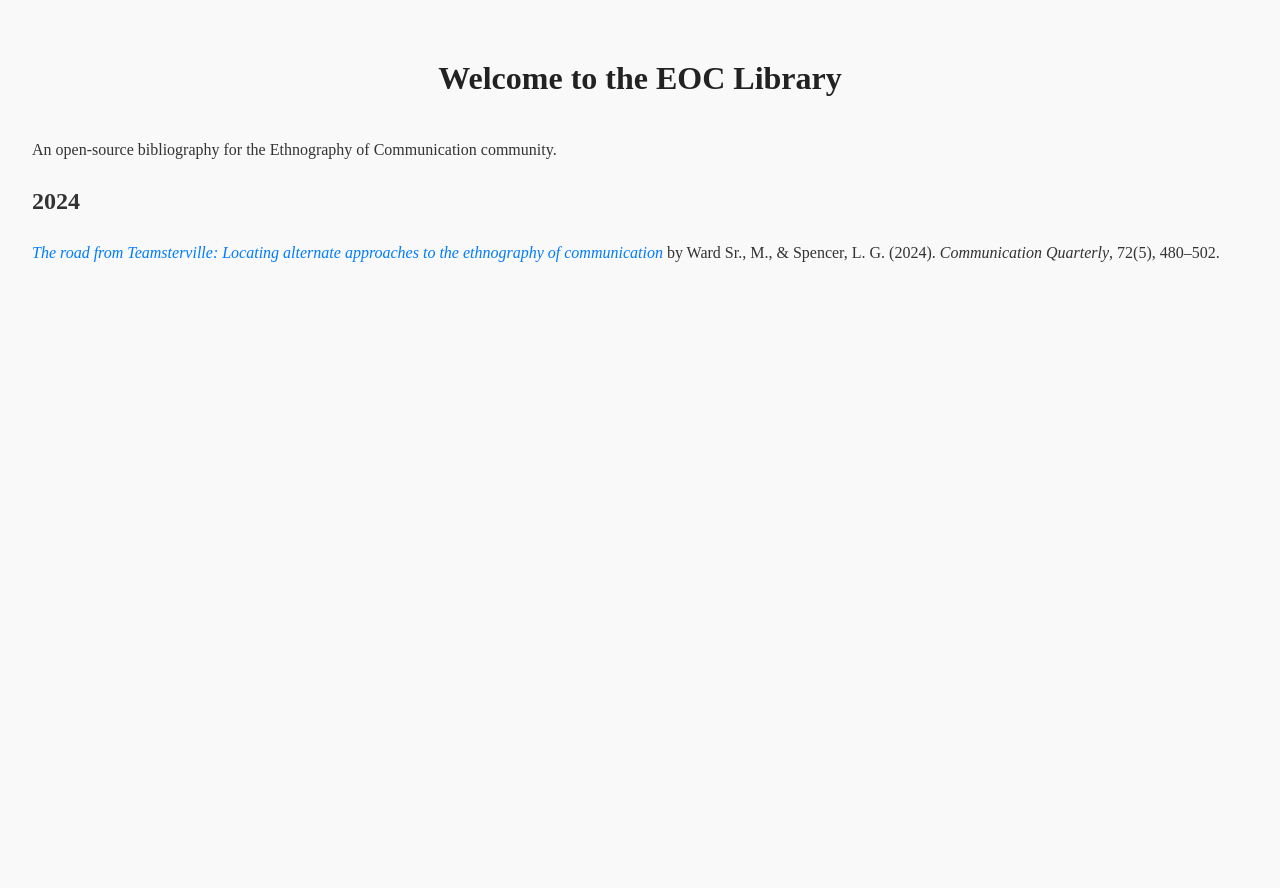
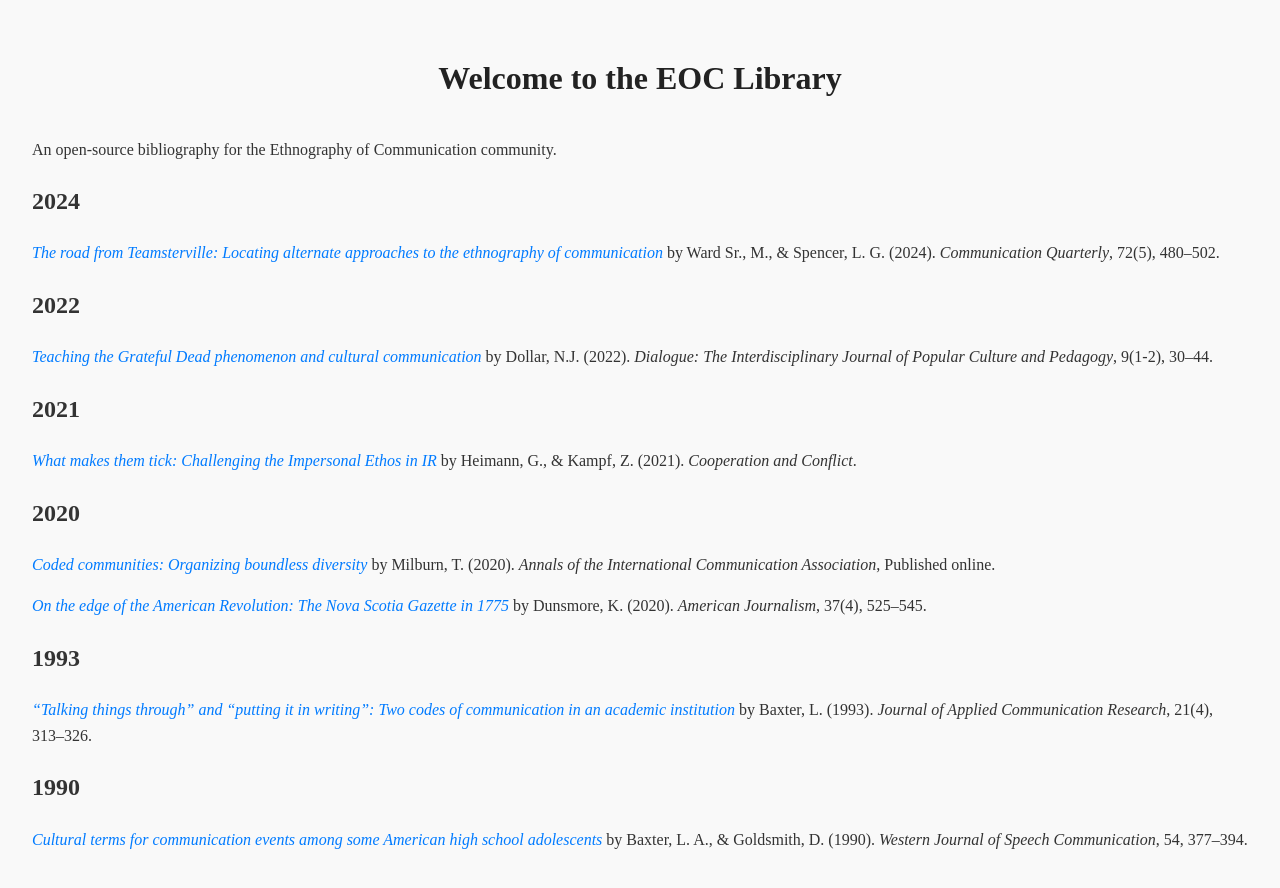
Before and after one commit to nimshav/EOC, a website: page public/index.html in a window 1280 px wide. Before the commit the page ends 800 px from the top, so only its background shows below. Drawn offline with Linux system fonts and the light colour scheme.

Commit message:
added samles

```diff
--- a/public/index.html
+++ b/public/index.html
@@ -10,6 +10,7 @@
     <h1>Welcome to the EOC Library</h1>
     <p>An open-source bibliography for the Ethnography of Communication community.</p>
 
+    <!-- Articles for 2024 -->
     <div class="bibliography">
         <h2>2024</h2>
         <ul>
@@ -22,9 +23,100 @@
                     <i>Communication Quarterly</i>, 72(5), 480–502.
                 </span>
             </li>
-            <!-- Add more articles for 2024 here -->
         </ul>
     </div>
+
+    <!-- Articles for 2022 -->
+    <div class="bibliography">
+        <h2>2022</h2>
+        <ul>
+            <li>
+                <span class="citation">
+                    <a href="http://journaldialogue.org/issues/v9-issue-1-and-2/teaching-the-grateful-dead-phenomenon-and-cultural-communication/" target="_blank" rel="noopener" class="citation-title">
+                        Teaching the Grateful Dead phenomenon and cultural communication
+                    </a>
+                    by Dollar, N.J. (2022).
+                    <i>Dialogue: The Interdisciplinary Journal of Popular Culture and Pedagogy</i>, 9(1-2), 30–44.
+                </span>
+            </li>
+        </ul>
+    </div>
+
+    <!-- Articles for 2021 -->
+    <div class="bibliography">
+        <h2>2021</h2>
+        <ul>
+            <li>
+                <span class="citation">
+                    <a href="https://doi.org/10.1177/0010836720979012" target="_blank" rel="noopener" class="citation-title">
+                        What makes them tick: Challenging the Impersonal Ethos in IR
+                    </a>
+                    by Heimann, G., & Kampf, Z. (2021).
+                    <i>Cooperation and Conflict</i>.
+                </span>
+            </li>
+        </ul>
+    </div>
+
+    <!-- Articles for 2020 -->
+    <div class="bibliography">
+        <h2>2020</h2>
+        <ul>
+            <li>
+                <span class="citation">
+                    <a href="https://doi.org/10.1080/23808985.2021.2002173" target="_blank" rel="noopener" class="citation-title">
+                        Coded communities: Organizing boundless diversity
+                    </a>
+                    by Milburn, T. (2020).
+                    <i>Annals of the International Communication Association</i>, Published online.
+                </span>
+            </li>
+            <li>
+                <span class="citation">
+                    <a href="https://doi.org/10.1080/08821127.2020.1830626" target="_blank" rel="noopener" class="citation-title">
+                        On the edge of the American Revolution: The Nova Scotia Gazette in 1775
+                    </a>
+                    by Dunsmore, K. (2020).
+                    <i>American Journalism</i>, 37(4), 525–545.
+                </span>
+            </li>
+        </ul>
+    </div>
+
+    <!-- Articles for 1993 -->
+    <div class="bibliography">
+        <h2>1993</h2>
+        <ul>
+            <li>
+                <span class="citation">
+                    <a href="https://doi.org/10.1080/00909889309365376" target="_blank" rel="noopener" class="citation-title">
+                        “Talking things through” and “putting it in writing”: Two codes of communication in an academic institution
+                    </a>
+                    by Baxter, L. (1993).
+                    <i>Journal of Applied Communication Research</i>, 21(4), 313–326.
+                </span>
+            </li>
+        </ul>
+    </div>
+
+    <!-- Articles for 1990 -->
+    <div class="bibliography">
+        <h2>1990</h2>
+        <ul>
+            <li>
+                <span class="citation">
+                    <a href="#" target="_blank" rel="noopener" class="citation-title">
+                        Cultural terms for communication events among some American high school adolescents
+                    </a>
+                    by Baxter, L. A., & Goldsmith, D. (1990).
+                    <i>Western Journal of Speech Communication</i>, 54, 377–394.
+                </span>
+            </li>
+        </ul>
+    </div>
+
+    <!-- Add all remaining articles similarly -->
+
     <script src="script.js"></script>
 </body>
 </html>
```
